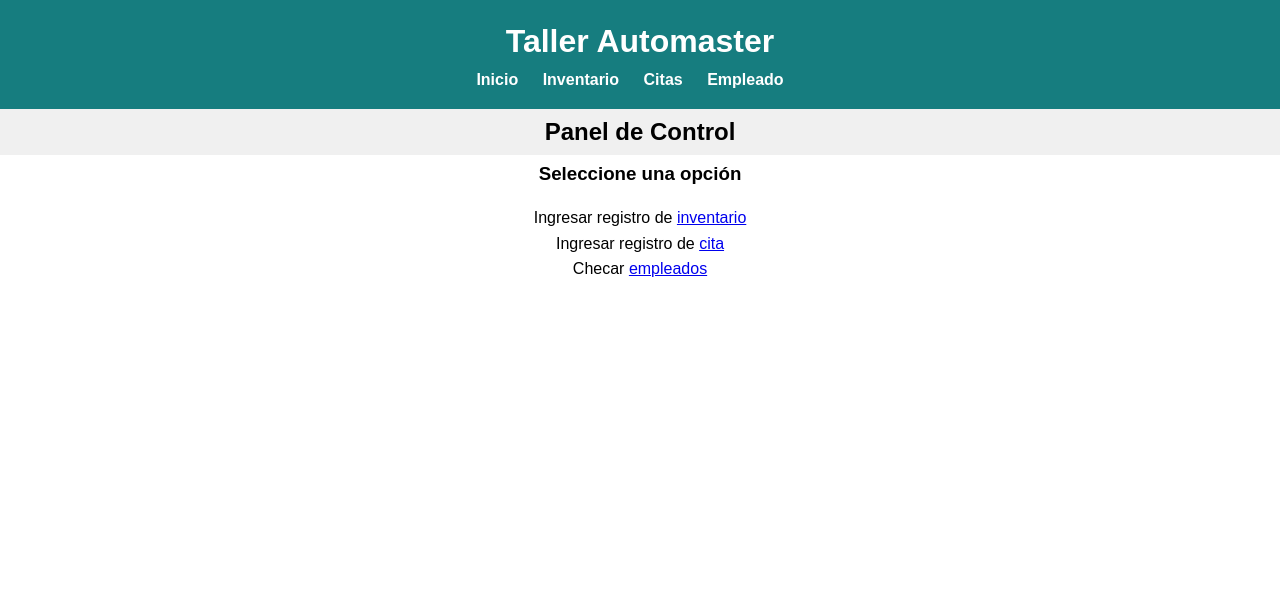
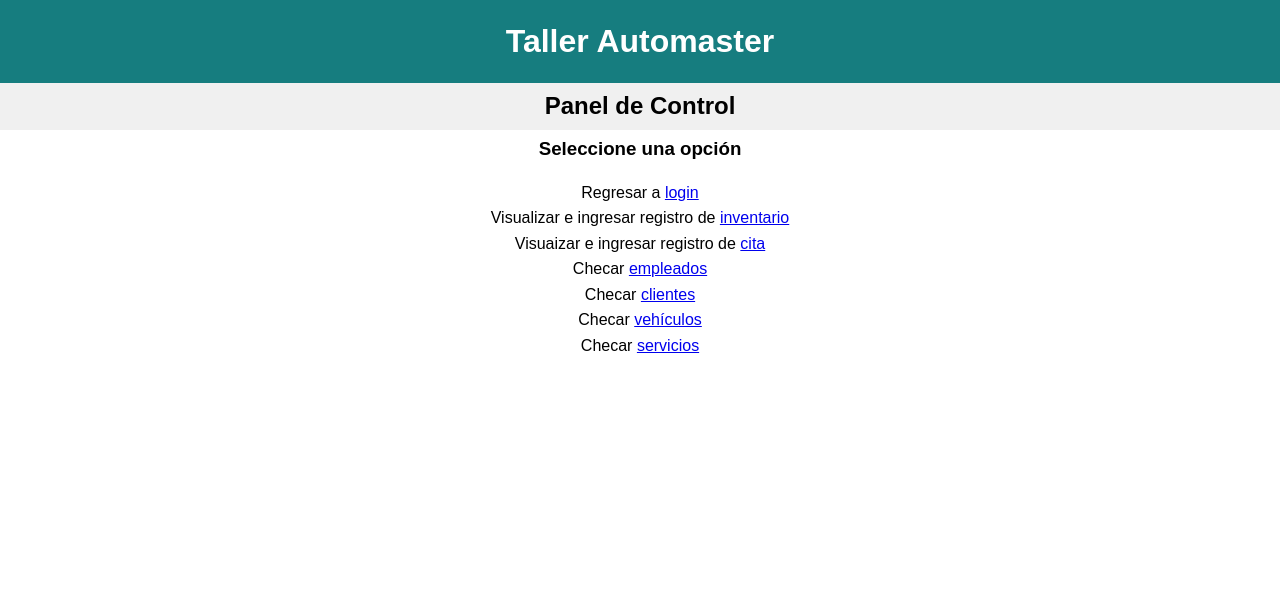
Before and after one commit to sofiacr0/SistemaDeGestionParaTallerMecanico, a Flask app: page /paneldecontrol in a window 1280 px wide. Shown: the top 599 px of the page. Run offline with Flask 3, Linux system fonts and the light colour scheme.

Commit message:
base funcional

```diff
--- a/templates/paneldecontrol.html
+++ b/templates/paneldecontrol.html
@@ -9,6 +9,7 @@
     <body id="body">
         <header>
             <h1>Taller Automaster</h1>
+            <!--
             <nav>
                 <ul>
                     <li><a href="#">Inicio</a></li>
@@ -17,6 +18,7 @@
                     <li><a href="#">Empleado</a></li>
                 </ul>
             </nav>
+            -->
         </header>
 
         <section class="hero">
@@ -32,9 +34,13 @@
         <section class="feature">
             <div class="margin">
                 <ul>
-                    <li>Ingresar registro de <a href="/inventario">inventario</a></li>
-                    <li>Ingresar registro de <a href="/cita">cita</a></li>
+                    <li>Regresar a <a href="http://127.0.0.1:5000/login">login</a></li>
+                    <li>Visualizar e ingresar registro de <a href="/inventario">inventario</a></li>
+                    <li>Visuaizar e ingresar registro de <a href="/citas">cita</a></li>
                     <li>Checar <a href="/empleados">empleados</a></li>
+                    <li>Checar <a href="/clientes">clientes</a></li>
+                    <li>Checar <a href="/vehiculos">vehículos</a></li>
+                    <li>Checar <a href="/servicios">servicios</a></li>
                 </ul>
             </div>
         </section>
```
